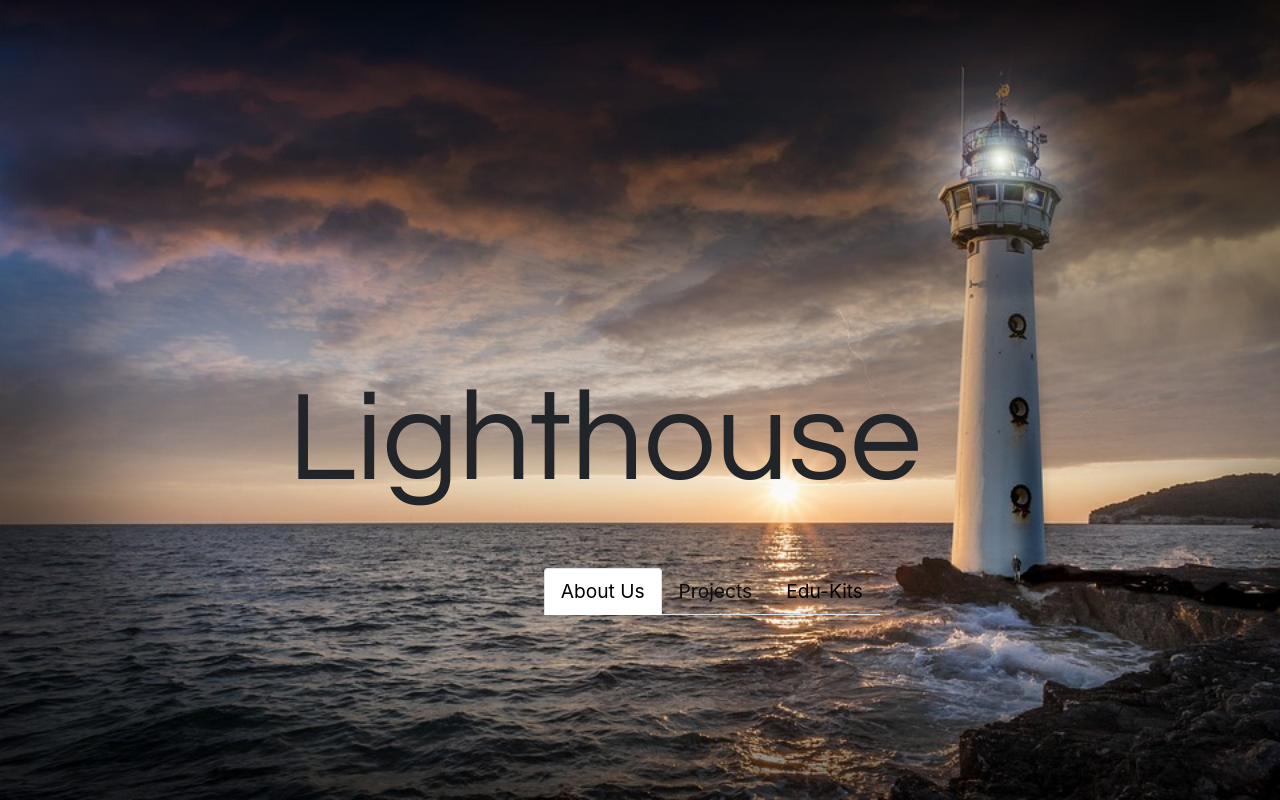
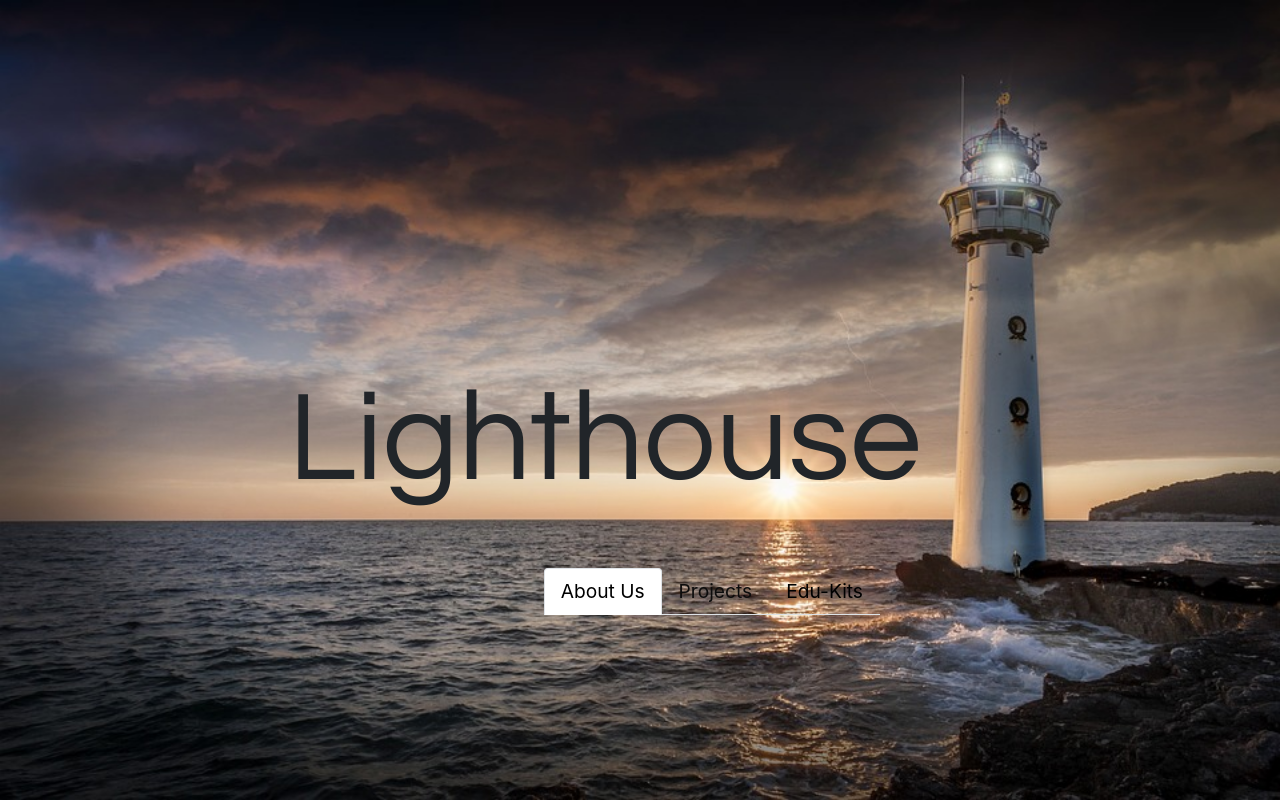
Before and after one commit to lighthouse-lif/lighthouse-lif.github.io, a plain HTML site: page index.html in a window 1280 px wide. Drawn offline with nearby package versions, Linux system fonts and the light colour scheme; a web font is replaced by a local one.

Commit message:
u 13/6/2020

```diff
--- a/index.html
+++ b/index.html
@@ -11,7 +11,7 @@
         <script src="https://maxcdn.bootstrapcdn.com/bootstrap/4.4.1/js/bootstrap.min.js"></script>
     </head>
     <body>
-        <div style="background-image: url('75a774a6cb6eb36fa158-1.jpg');background-repeat: no-repeat; background-position: center; background-size: cover; height: 100vh; width: 100vw; position: fixed;">
+        <div style="background-image: url('75a774a6cb6eb36fa158-1.jpg');background-repeat: no-repeat; background-size: 100% 100%; background-attachment: fixed; height: 100vh; width: 100vw; position: fixed;">
             <div class="jumbotron" style="position:relative; top: 35vh; left: 20vw; height: 30vh;;width: 50vw; background-position: center; background-color: rgba(255, 255, 255, 0); font-size: 1.5vw;">
                 <center><a style="font-family: 'Century Gothic'; font-size: 10vw;">Lighthouse<a></center>
             </div>
```
